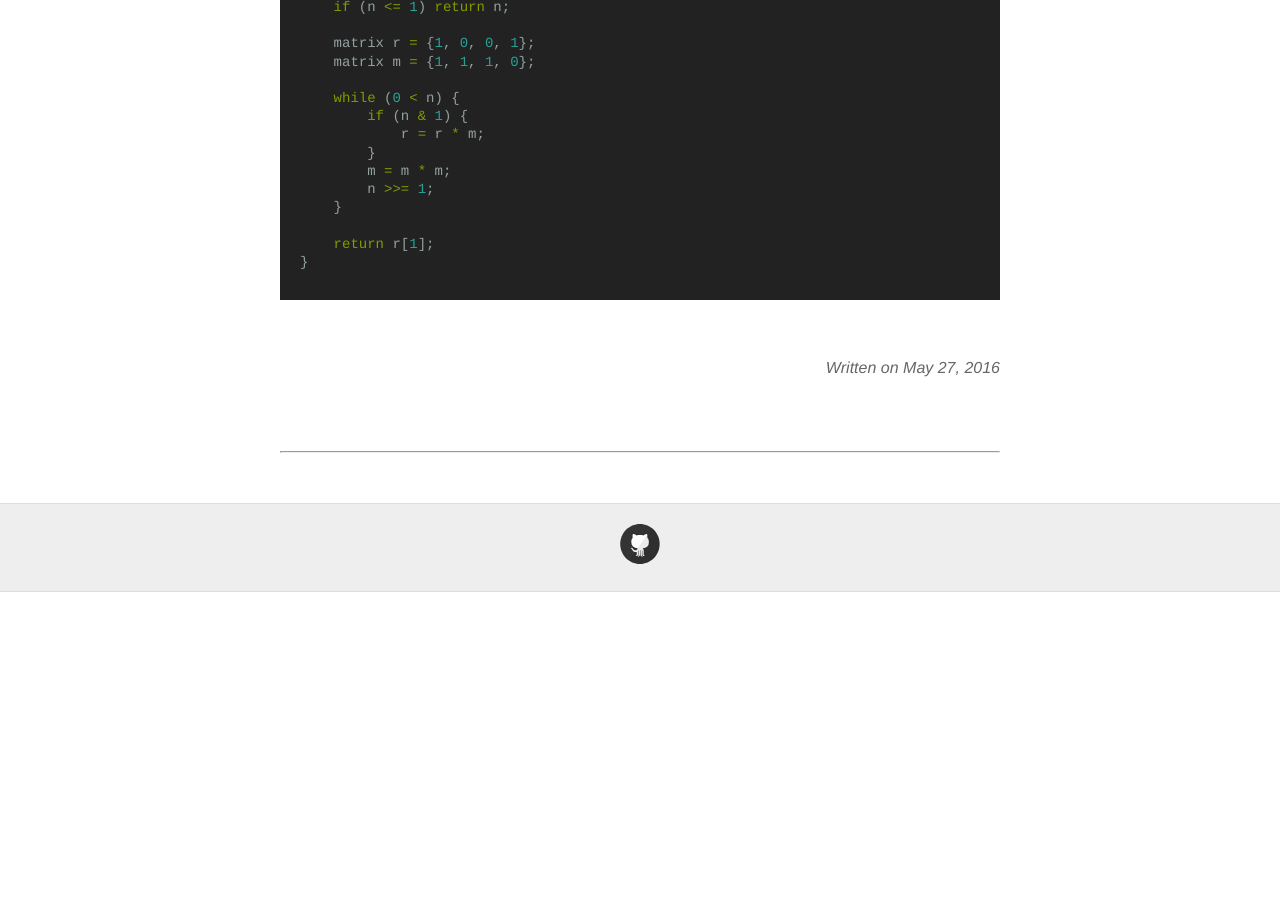
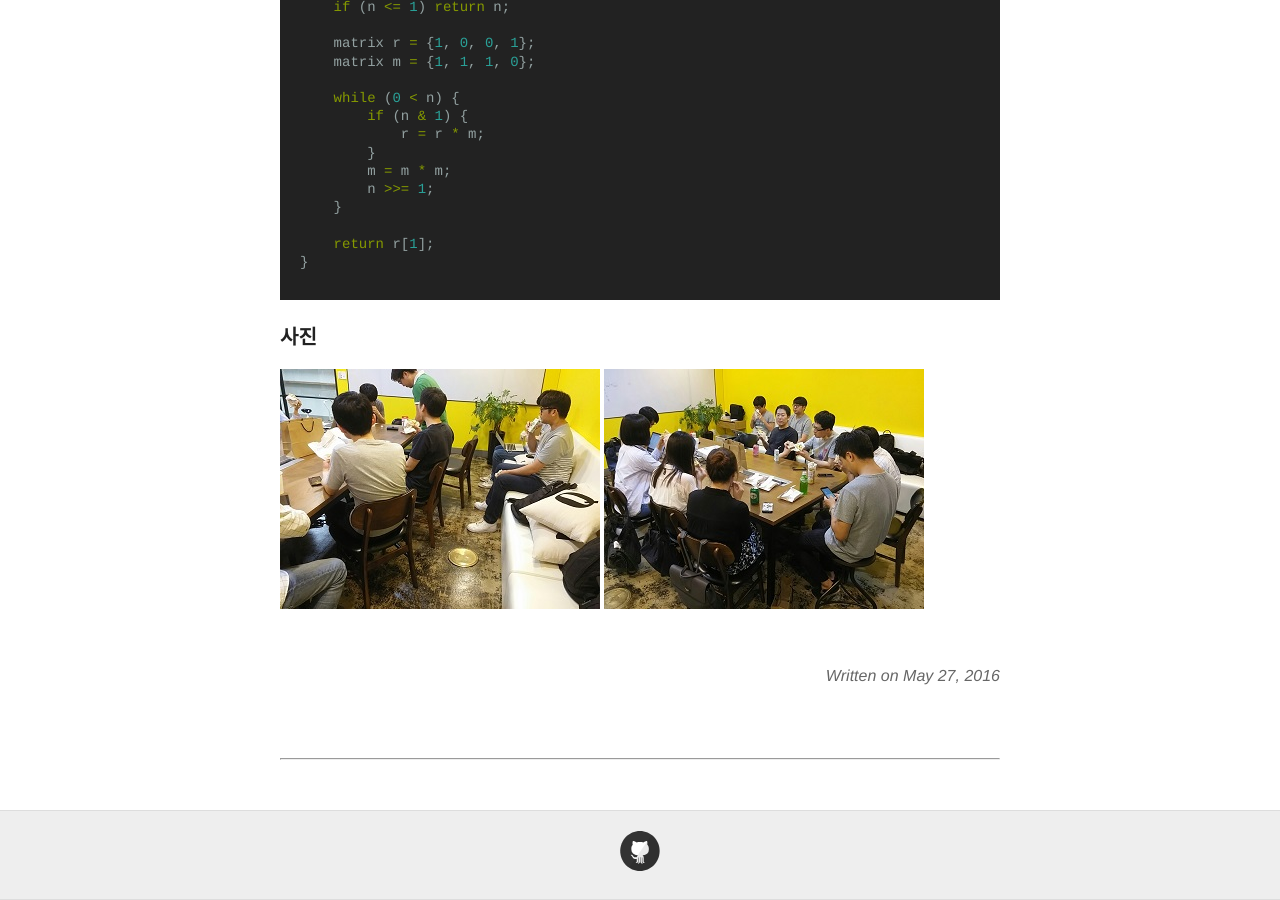
Before and after one commit to seirion/aaa, a Jekyll site: the page built from _posts/2016-06-02-meeting-056.md, in a window 1280 px wide and 900 px high, scrolled down 902 px. Built offline with Jekyll 4.4.1, drawn with Linux system fonts in a browser that asks for light colours; comment, search, counter and statistics services are not loaded; before the commit the page ends 1494 px from its top, so only the background shows below that.

Commit message:
Update 2016-06-02-meeting-056.md

````diff
--- a/_posts/2016-06-02-meeting-056.md
+++ b/_posts/2016-06-02-meeting-056.md
@@ -54,3 +54,8 @@ int fibonacci(int n) {
     return r[1];
 }
 ```
+
+### 사진
+
+![사진](https://raw.githubusercontent.com/seirion/aaa/gh-pages/images/aaa/aaa_56_01.jpg)
+![사진](https://raw.githubusercontent.com/seirion/aaa/gh-pages/images/aaa/aaa_56_02.jpg)
````
